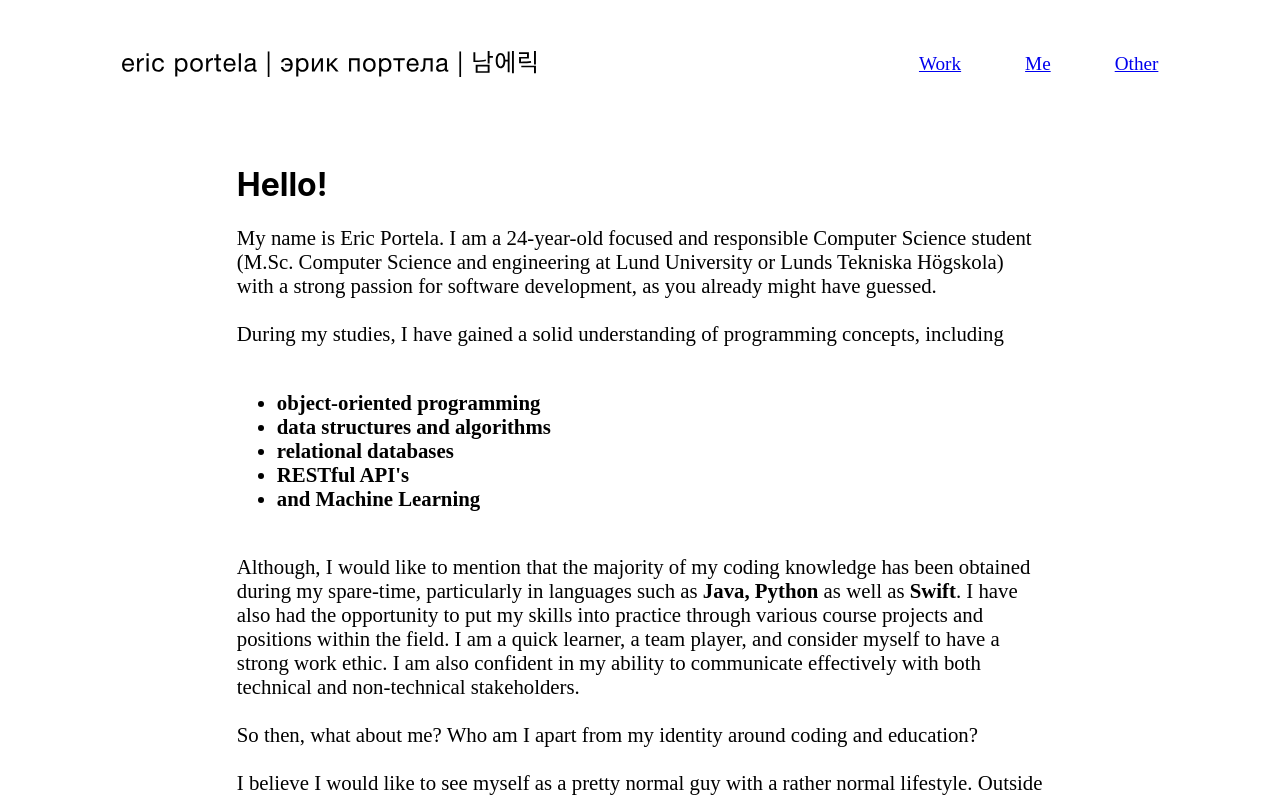
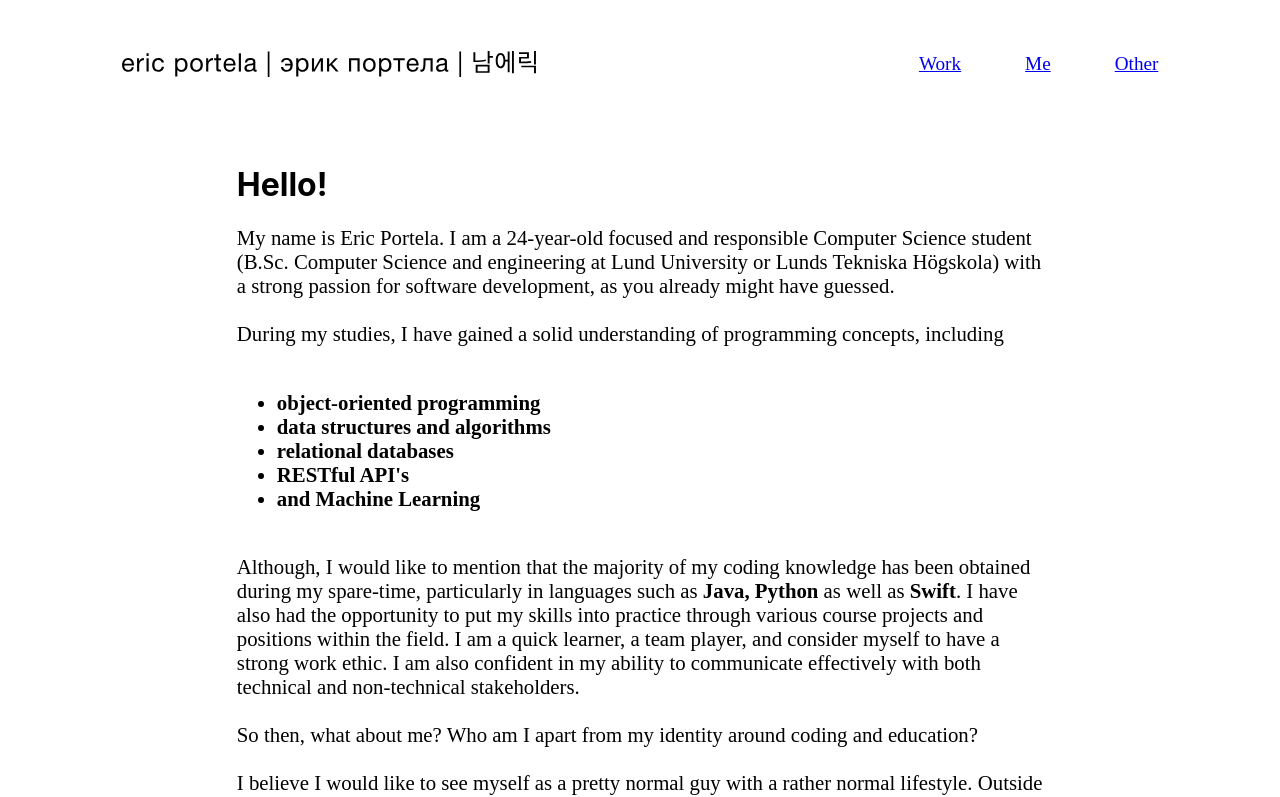
Before and after one commit to EricPortela/EricPortela.github.io, a React (Create React App) app in the folder client/: page /#/about-me in a window 1280 px wide. Shown: the top 797 px of the page. Built offline with nearby package versions, Linux system fonts and the light colour scheme.

Commit message:
Minor change

```diff
--- a/client/src/components/work-page/hero-cell/HeroSection.jsx
+++ b/client/src/components/work-page/hero-cell/HeroSection.jsx
@@ -65,7 +65,7 @@ function HeroCell() {
                     <p className='title'>
                         <span className='completed-goal-faded'>[B.Sc. Computer Science & Engineering @ LTH] [✔️]</span>
                         <br />
-                        [M.Sc. Computer Science & Engineering @ LTH] [⏳]
+                        {/* [M.Sc. Computer Science & Engineering @ LTH] [⏳] */}
                     </p>
                     <p className='about'>
                     I'm currently a M.Sc. student majoring in Computer Science and Engineering. I'm passionate about programming meaningful applications in combination with minimalistic, plain, and user-friendly interfaces. Simply put, I love programming and collaborating! <br></br> <br></br> I believe <span className='key-word'>resilience</span>, <span className='key-word'>hard work</span> and <span className='key-word'>passion</span> for what you do will take you far. I always seek to improve and challenge myself, but also make sure to have fun along the way.
--- a/client/src/pages/AboutMePage/AboutMePage.jsx
+++ b/client/src/pages/AboutMePage/AboutMePage.jsx
@@ -17,7 +17,7 @@ function AboutMePage() {
         <h1>Hello!</h1>
         <p className='normal-text'>
         My name is Eric Portela. I am a 24-year-old focused and responsible Computer Science student
-        (M.Sc. Computer Science and engineering at Lund University or Lunds Tekniska Högskola) with
+        (B.Sc. Computer Science and engineering at Lund University or Lunds Tekniska Högskola) with
         a strong passion for software development, as you already might have guessed.
 
         <br></br>
```
